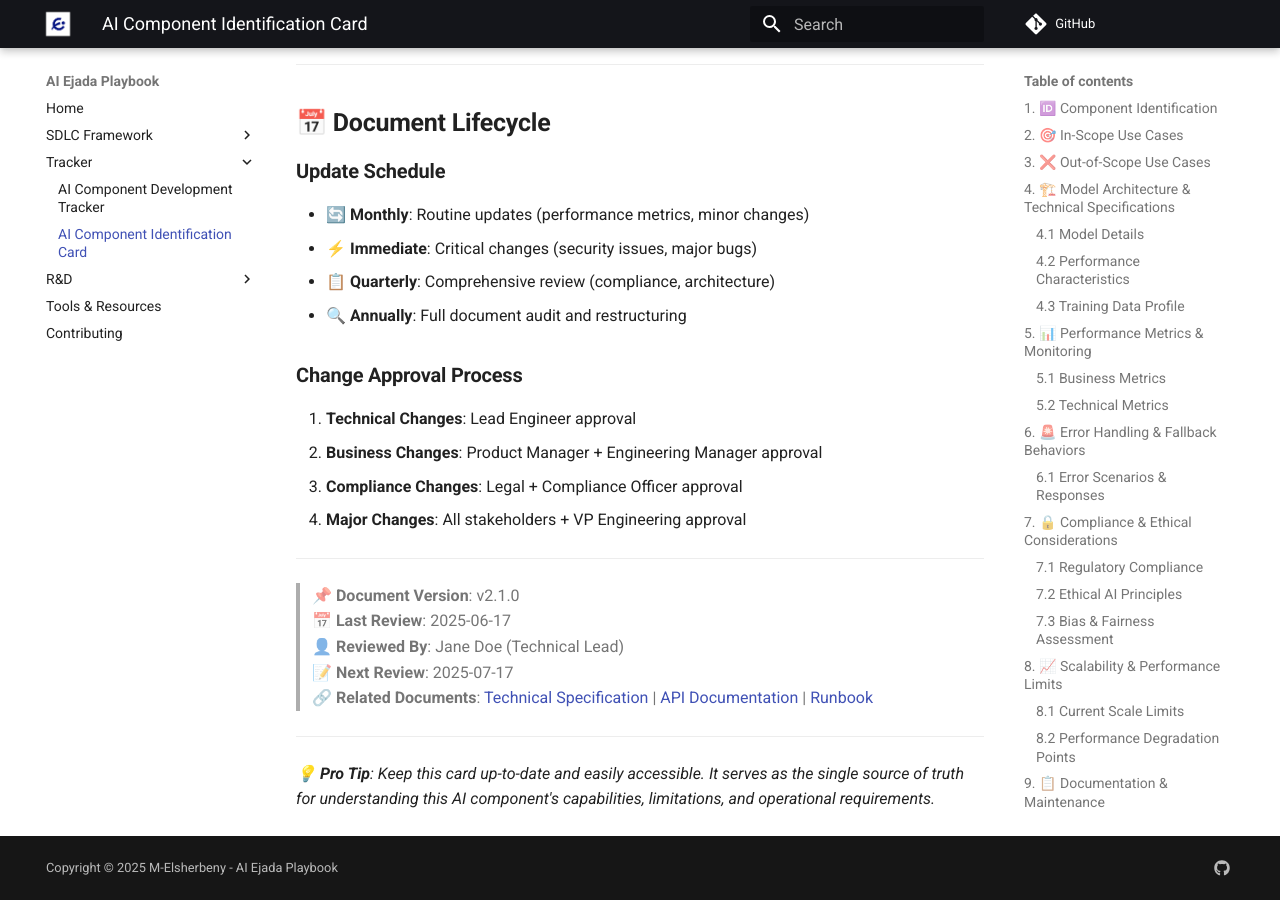
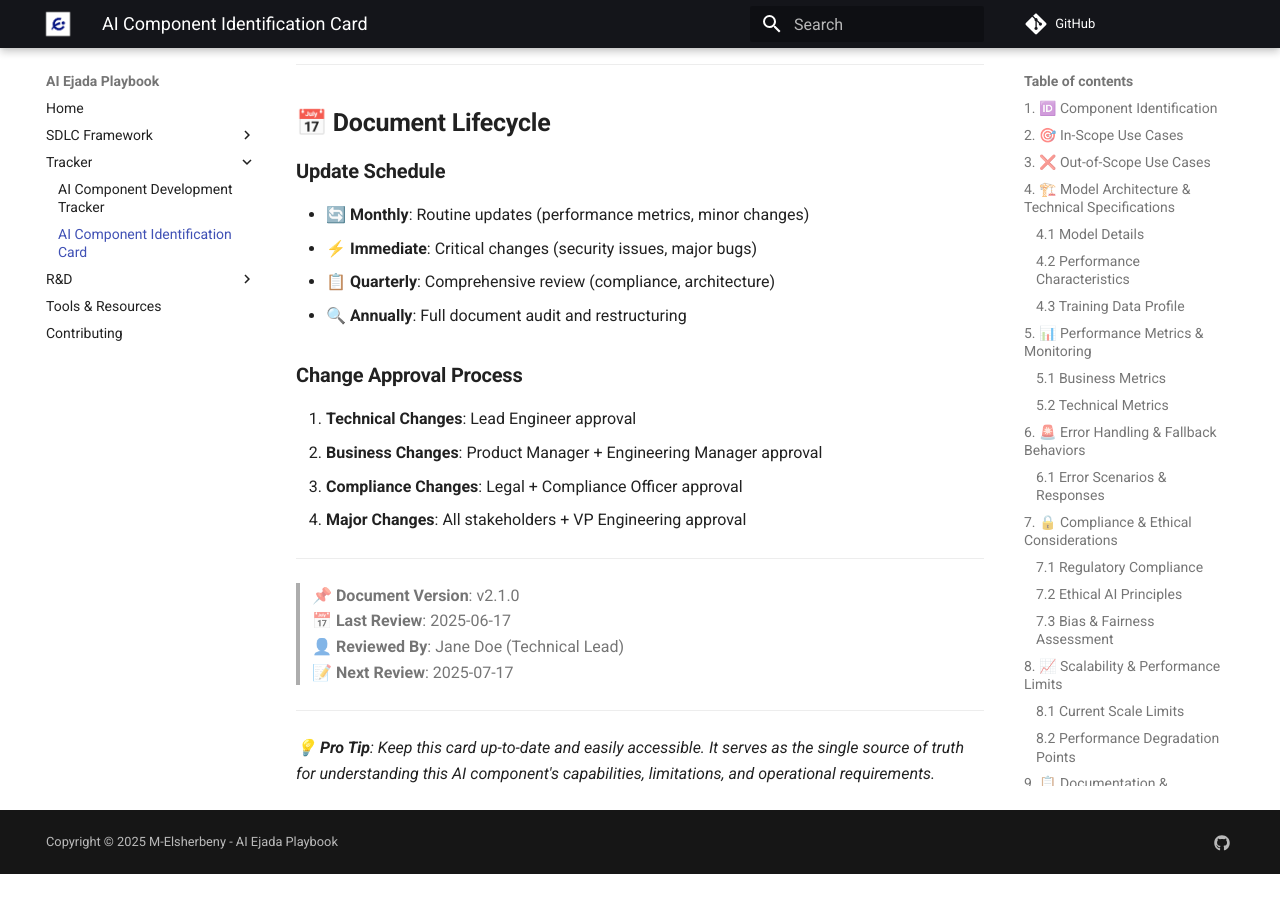
Before and after one commit to M-Elsherbeny/AI-Ejada-Manifesto.github.io, an MkDocs documentation site: the page built from docs/Tracker/AI-Component-Identification-Card.md, in a window 1280 px wide and 900 px high, scrolled down 12101 px. Built offline with MkDocs 1.6.1 and Material for MkDocs 9.7.7, drawn with Linux system fonts in a browser that asks for light colours; comment, search, counter and statistics services are not loaded; after the commit the page ends 12975 px from its top, so only the background shows below that.

Commit message:
Update documentation: Remove outdated related documents section from AI Component Identification Card and clean up related documents entry in SDLC.

```diff
--- a/docs/Tracker/AI-Component-Identification-Card.md
+++ b/docs/Tracker/AI-Component-Identification-Card.md
@@ -354,7 +354,7 @@
 > **📅 Last Review**: 2025-06-17
 > **👤 Reviewed By**: Jane Doe (Technical Lead)
 > **📝 Next Review**: 2025-07-17
-> **🔗 Related Documents**: [Technical Specification](./tech-spec.md) | [API Documentation](./api-docs.yaml) | [Runbook](./runbook.md)
+
 
 ---
 
```
Also changed, not shown: docs/sdlc/SDLC.md (+0 -1 lines).
